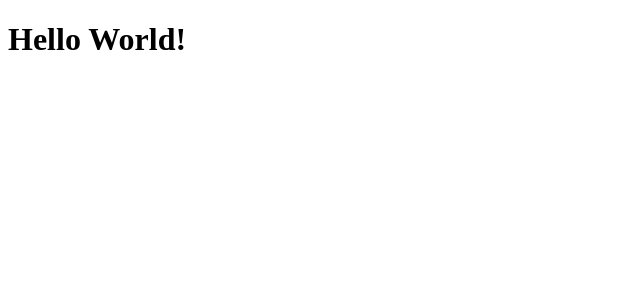
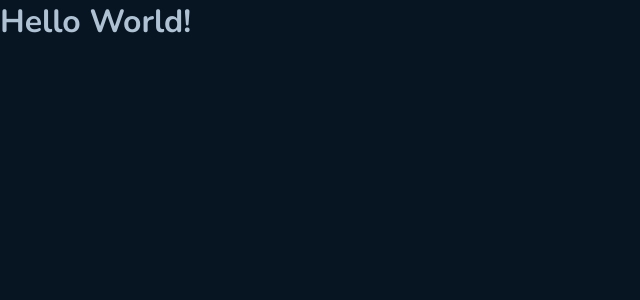
Before and after one commit to JhonatanGAlves/github-blog, a React (Vite) app: page / in a window 1280 px wide. Shown: the top 300 px of the page, without its empty margins (0-640 px from the left). Built offline with nearby package versions, Linux system fonts and the light colour scheme.

Commit message:
styles: 🎨 Creating GlobalStyle component and calling to the App component

```diff
--- a/src/App.tsx
+++ b/src/App.tsx
@@ -1,9 +1,12 @@
 import { ThemeProvider } from "styled-components";
+import { GlobalStyle } from "./styles/global";
 import { defaultTheme } from "./styles/themes/default";
 
 export const App = () => {
   return (
     <ThemeProvider theme={defaultTheme}>
+      <GlobalStyle />
+
       <h1>Hello World!</h1>
     </ThemeProvider>
   );
--- /dev/null
+++ b/src/styles/global.ts
@@ -0,0 +1,22 @@
+import { createGlobalStyle } from "styled-components";
+
+export const GlobalStyle = createGlobalStyle`
+    * {
+        margin: 0;
+        padding: 0;
+        box-sizing: border-box;
+    }
+
+    :focus {
+        outline: none;
+        box-shadow: 0 0 0 2px ${({ theme }) => theme.border};
+    }
+    body {
+        color: ${({ theme }) => theme.text};
+        background-color: ${({ theme }) => theme.background};
+        -webkit-font-smoothing: antialiased;
+    }
+    body, input, textarea, button {
+        font: 400 1rem Nunito, sans-serif;
+    }
+`;
```
